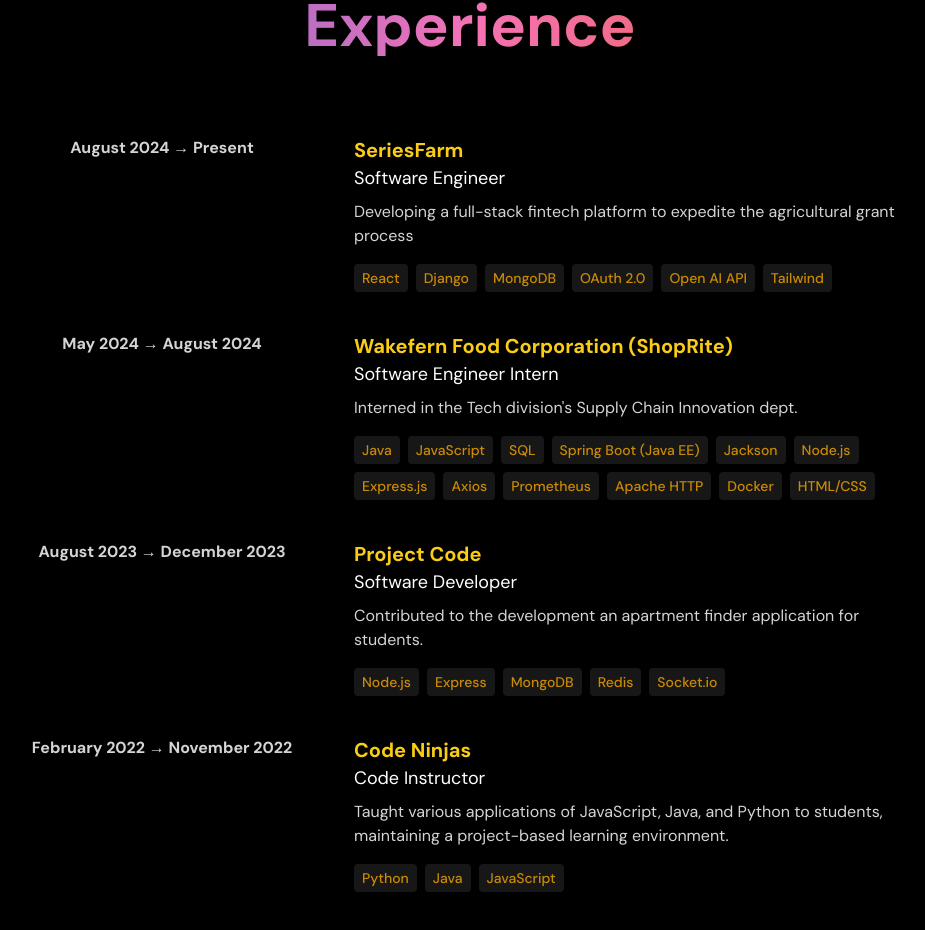
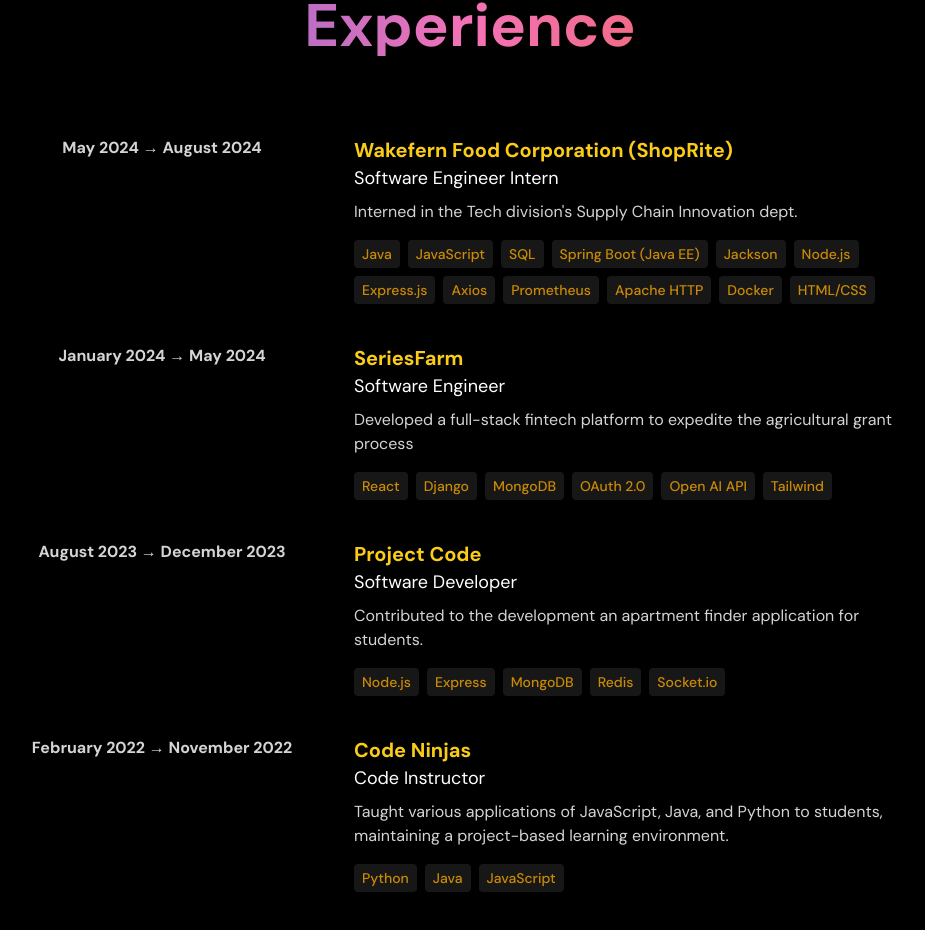
Before and after one commit to dilanchoksi/personal-website, a React (Vite) app: page / in a window 1280 px wide. Shown: the part 2010-2940 px from the top of the page, without its empty margins (170-1095 px from the left). Built offline with nearby package versions, Linux system fonts and the light colour scheme.

Commit message:
update exp

```diff
--- a/src/constants/constants.js
+++ b/src/constants/constants.js
@@ -42,20 +42,6 @@
 
 export const EXPERIENCES = [
   {
-    year: "August 2024 \u2192 Present",
-    role: "Software Engineer",
-    company: "SeriesFarm",
-    description: `Developing a full-stack fintech platform to expedite the agricultural grant process`,
-    technologies: [
-      "React",
-      "Django",
-      "MongoDB",
-      "OAuth 2.0",
-      "Open AI API",
-      "Tailwind",
-    ],
-  },
-  {
     year: "May 2024 \u2192 August 2024",
     role: "Software Engineer Intern",
     company: "Wakefern Food Corporation (ShopRite)",
@@ -73,6 +59,20 @@
       "Apache HTTP",
       "Docker",
       "HTML/CSS",
+    ],
+  },
+  {
+    year: "January 2024 \u2192 May 2024",
+    role: "Software Engineer",
+    company: "SeriesFarm",
+    description: `Developed a full-stack fintech platform to expedite the agricultural grant process`,
+    technologies: [
+      "React",
+      "Django",
+      "MongoDB",
+      "OAuth 2.0",
+      "Open AI API",
+      "Tailwind",
     ],
   },
   {
```
